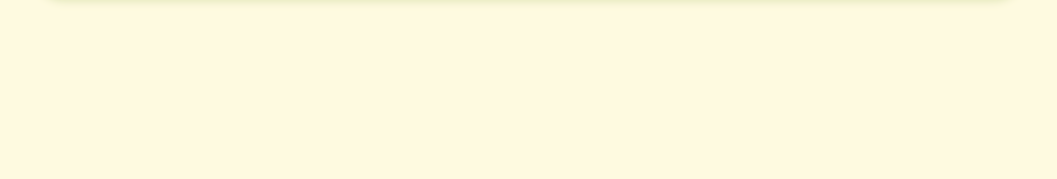
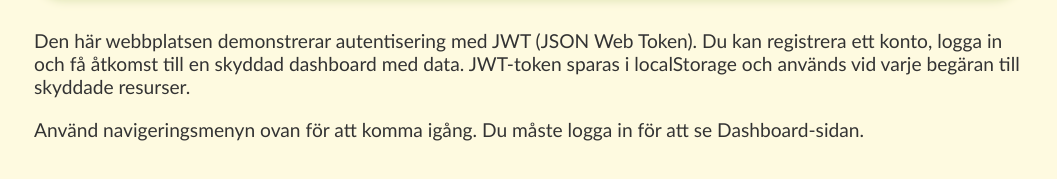
Before and after one commit to SaraM47/backend-moment4.2, a website built with Vite: page index.html in a window 1280 px wide. Shown: the part 177-356 px from the top of the page, without its empty margins (111-1168 px from the left). Built offline with nearby package versions, Linux system fonts and the light colour scheme.

Commit message:
Added introductory text about the purpose and function of the website

```diff
--- a/index.html
+++ b/index.html
@@ -14,5 +14,19 @@
       <a href="/src/pages/login.html">Logga in</a>
       <a href="/src/pages/dashboard.html">Dashboard</a>
     </nav>
+
+    <main>
+      <section class="intro">
+        <p>
+          Den här webbplatsen demonstrerar autentisering med JWT (JSON Web Token).
+          Du kan registrera ett konto, logga in och få åtkomst till en skyddad dashboard med data.
+          JWT-token sparas i localStorage och används vid varje begäran till skyddade resurser.
+        </p>
+        <p>
+          Använd navigeringsmenyn ovan för att komma igång. Du måste logga in för att se Dashboard-sidan.
+        </p>
+      </section>
+    </main>
+
   </body>
 </html>
```
